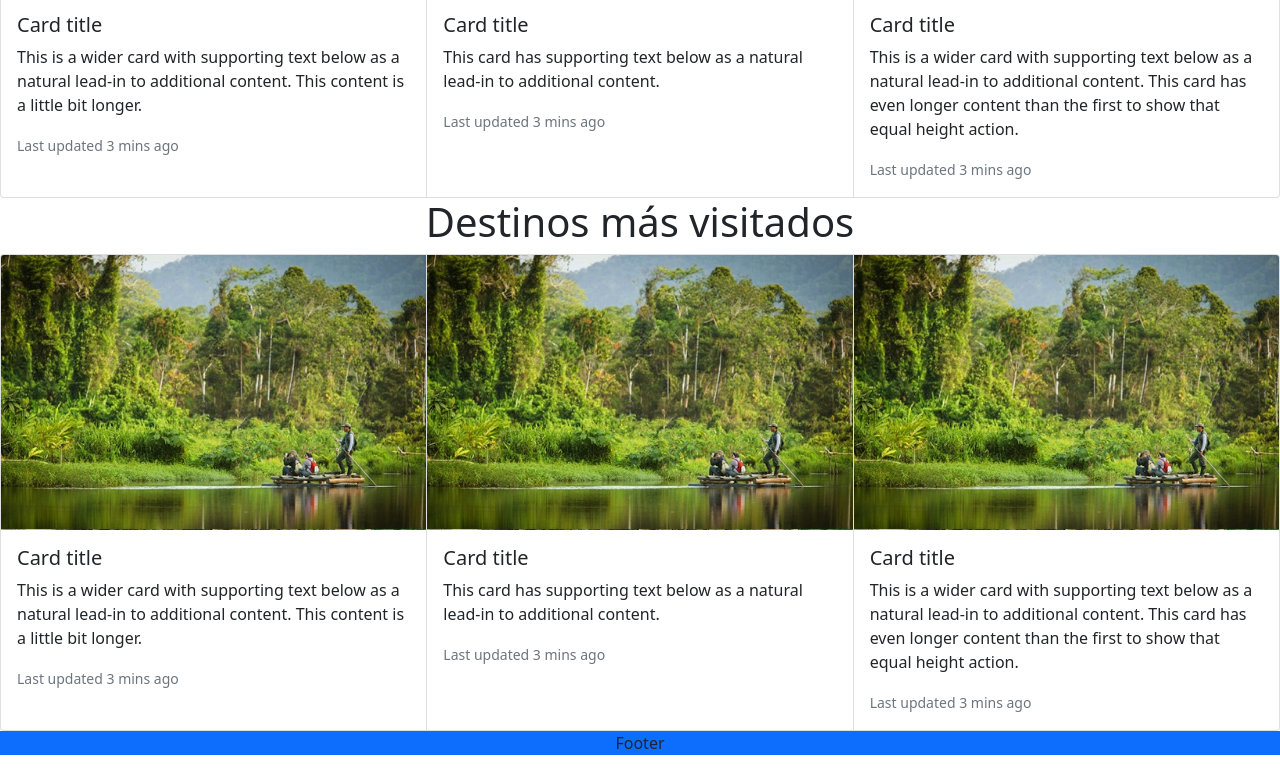
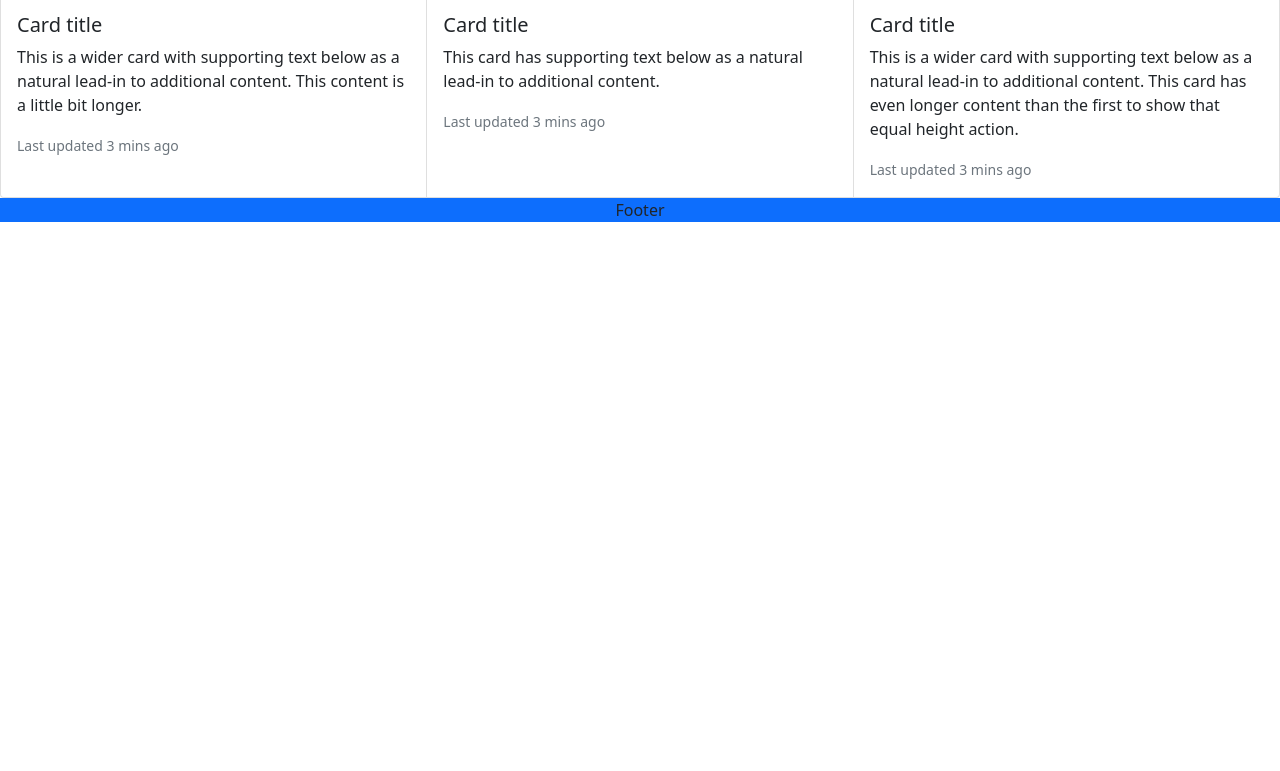
Before and after one commit to ElkiGuerrero12/ProyectoGit, a plain HTML site: page index.html in a window 1280 px wide. Shown: the part 1031-1802 px from the top of the page. After the commit the page ends 1269 px from the top, so only its background shows below. Drawn offline with nearby package versions, Linux system fonts and the light colour scheme.

Commit message:
Borré sección noticias importantes

```diff
--- a/index.html
+++ b/index.html
@@ -95,38 +95,6 @@
       </div>
 </section>
 
-<!--Sección noticias importantes-->
-
-<section>
-    <h1 class="text-center">Destinos más visitados</h1>
-    <div class="card-group">
-        <div class="card">
-          <img src="img/El-Manu.jpg" class="card-img-top" alt="...">
-          <div class="card-body">
-            <h5 class="card-title">Card title</h5>
-            <p class="card-text">This is a wider card with supporting text below as a natural lead-in to additional content. This content is a little bit longer.</p>
-            <p class="card-text"><small class="text-muted">Last updated 3 mins ago</small></p>
-          </div>
-        </div>
-        <div class="card">
-          <img src="img/El-Manu.jpg" class="card-img-top" alt="...">
-          <div class="card-body">
-            <h5 class="card-title">Card title</h5>
-            <p class="card-text">This card has supporting text below as a natural lead-in to additional content.</p>
-            <p class="card-text"><small class="text-muted">Last updated 3 mins ago</small></p>
-          </div>
-        </div>
-        <div class="card">
-          <img src="img/El-Manu.jpg" class="card-img-top" alt="...">
-          <div class="card-body">
-            <h5 class="card-title">Card title</h5>
-            <p class="card-text">This is a wider card with supporting text below as a natural lead-in to additional content. This card has even longer content than the first to show that equal height action.</p>
-            <p class="card-text"><small class="text-muted">Last updated 3 mins ago</small></p>
-          </div>
-        </div>
-      </div>
-</section>
-
   <!--Footer-->
   <footer class="bg-primary" >
       <p class="text-center">Footer</p>
```
